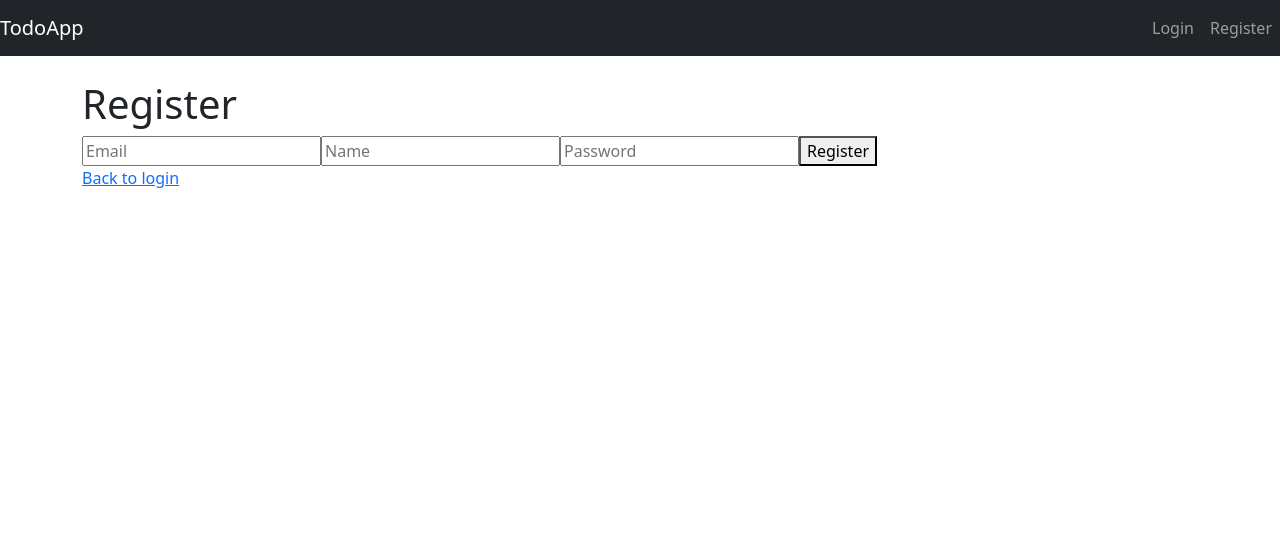
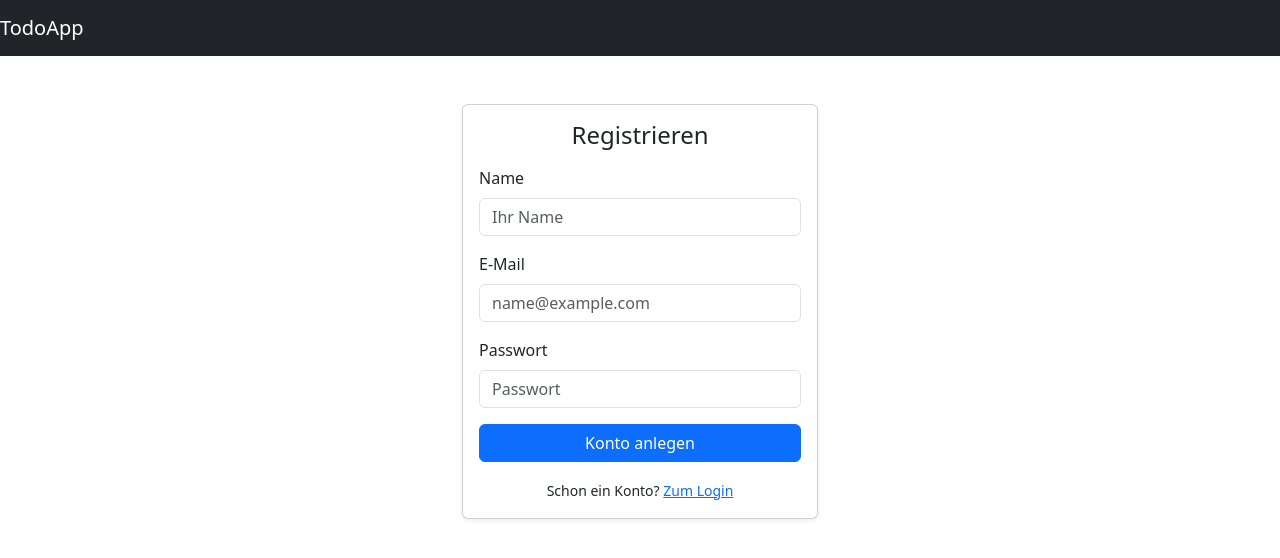
Before and after one commit to hboers/gotasks, a Vue app in the folder frontend/: page /register in a window 1280 px wide. Shown: the top 558 px of the page. Built offline with nearby package versions, Linux system fonts and the light colour scheme; no server answers.

Commit message:
View überarbeitet

```diff
--- a/frontend/src/App.vue
+++ b/frontend/src/App.vue
@@ -15,9 +15,6 @@
       <ul class="navbar-nav me-auto mb-2 mb-lg-0">
         <template v-if="user">
         <li class="nav-item">
-          <router-link class="nav-link" to="/">Dashboard</router-link>
-        </li>
-        <li class="nav-item">
           <router-link class="nav-link" to="/todos">Todos</router-link>
         </li>
         </template>
@@ -28,16 +25,7 @@
         </template>
       </ul>
       <ul class="navbar-nav ms-auto mb-2 mb-lg-0">
-        <template v-if="!user">
-          <li class="nav-item">
-            <router-link class="nav-link" to="/login">Login</router-link>
-          </li>
-
-          <li class="nav-item">
-            <router-link class="nav-link" to="/register">Register</router-link>
-          </li>
-        </template>
-        <template v-else>
+        <template v-if="user">
           <li class="nav-item">
             <span class="nav-link disabled">
               <i class="bi bi-person-circle"></i>
@@ -50,9 +38,7 @@
         </template>
       </ul>
   </nav>
-  <div class="container mt-4">
-    <router-view />
-  </div>
+  <router-view />
 </template>
 <script setup>
   import { computed } from "vue";
--- a/frontend/src/views/DashboardView.vue
+++ b/frontend/src/views/DashboardView.vue
@@ -1,15 +1,9 @@
 <template>
-  <div>
+  <div class="container mt-3">
     <h1>DashBoard</h1>
-
-    <router-link to="/logout">Logout</router-link>
-
   </div>
 </template>
-
 <script setup>
 import { useRouter } from "vue-router";
 import { currentUser } from "../../stores/user";
-
-console.log(currentUser.value?.email);
 </script>
--- a/frontend/src/views/LoginView.vue
+++ b/frontend/src/views/LoginView.vue
@@ -1,17 +1,71 @@
 <template>
-  <div>
-    <h1>Login</h1>
+  <div class="container mt-5">
+    <div class="row justify-content-center">
+      <div class="col-md-6 col-lg-4">
 
-    <form @submit.prevent="doLogin">
-      <input v-model="email" type="email" placeholder="Email" required />
-      <input v-model="password" type="password" placeholder="Password" required />
-      <button type="submit">Login</button>
-    </form>
+        <div class="card shadow-sm">
+          <div class="card-body">
+            <h1 class="h4 mb-3 text-center">Login</h1>
 
-    <router-link to="/register">Create an account</router-link>
+            <!-- Fehlermeldung -->
+            <div
+              v-if="error"
+              class="alert alert-danger py-2"
+              role="alert"
+            >
+              {{ error }}
+            </div>
+
+            <form @submit.prevent="doLogin">
+              <div class="mb-3">
+                <label for="email" class="form-label">E-Mail</label>
+                <input
+                  id="email"
+                  v-model="email"
+                  type="email"
+                  class="form-control"
+                  placeholder="name@example.com"
+                  required
+                  autocomplete="email"
+                />
+              </div>
+
+              <div class="mb-3">
+                <label for="password" class="form-label">Passwort</label>
+                <input
+                  id="password"
+                  v-model="password"
+                  type="password"
+                  class="form-control"
+                  placeholder="Passwort"
+                  required
+                  autocomplete="current-password"
+                />
+              </div>
+
+              <button
+                type="submit"
+                class="btn btn-primary w-100"
+                :disabled="loading"
+              >
+                <span v-if="loading" class="spinner-border spinner-border-sm me-2" role="status" aria-hidden="true"></span>
+                Anmelden
+              </button>
+            </form>
+
+            <div class="mt-3 text-center">
+              <small>
+                Noch kein Konto?
+                <router-link to="/register">Registrieren</router-link>
+              </small>
+            </div>
+          </div>
+        </div>
+
+      </div>
+    </div>
   </div>
 </template>
-
 <script setup>
 import { ref } from "vue";
 import { login } from "../api";
--- a/frontend/src/views/RegisterView.vue
+++ b/frontend/src/views/RegisterView.vue
@@ -1,29 +1,129 @@
 <template>
-  <div>
-    <h1>Register</h1>
+  <div class="container mt-5">
+    <div class="row justify-content-center">
+      <div class="col-md-6 col-lg-4">
 
-    <form @submit.prevent="doRegister">
-      <input v-model="email" type="email" placeholder="Email" required />
-      <input v-model="name" type="text" placeholder="Name" required />
-      <input v-model="password" type="password" placeholder="Password" required />
-      <button type="submit">Register</button>
-    </form>
+        <div class="card shadow-sm">
+          <div class="card-body">
+            <h1 class="h4 mb-3 text-center">Registrieren</h1>
 
-    <router-link to="/">Back to login</router-link>
+            <!-- Fehlermeldung -->
+            <div
+              v-if="error"
+              class="alert alert-danger py-2"
+              role="alert"
+            >
+              {{ error }}
+            </div>
+
+            <!-- Erfolgsmeldung (optional) -->
+            <div
+              v-if="success"
+              class="alert alert-success py-2"
+              role="alert"
+            >
+              {{ success }}
+            </div>
+
+            <form @submit.prevent="doRegister">
+              <div class="mb-3">
+                <label for="name" class="form-label">Name</label>
+                <input
+                  id="name"
+                  v-model="name"
+                  type="text"
+                  class="form-control"
+                  placeholder="Ihr Name"
+                  required
+                  autocomplete="name"
+                />
+              </div>
+
+              <div class="mb-3">
+                <label for="email" class="form-label">E-Mail</label>
+                <input
+                  id="email"
+                  v-model="email"
+                  type="email"
+                  class="form-control"
+                  placeholder="name@example.com"
+                  required
+                  autocomplete="email"
+                />
+              </div>
+
+              <div class="mb-3">
+                <label for="password" class="form-label">Passwort</label>
+                <input
+                  id="password"
+                  v-model="password"
+                  type="password"
+                  class="form-control"
+                  placeholder="Passwort"
+                  required
+                  autocomplete="new-password"
+                />
+              </div>
+
+              <button
+                type="submit"
+                class="btn btn-primary w-100"
+                :disabled="loading"
+              >
+                <span
+                  v-if="loading"
+                  class="spinner-border spinner-border-sm me-2"
+                  role="status"
+                  aria-hidden="true"
+                ></span>
+                Konto anlegen
+              </button>
+            </form>
+
+            <div class="mt-3 text-center">
+              <small>
+                Schon ein Konto?
+                <router-link to="/login">Zum Login</router-link>
+              </small>
+            </div>
+          </div>
+        </div>
+
+      </div>
+    </div>
   </div>
 </template>
 
 <script setup>
 import { ref } from "vue";
+import { useRouter } from "vue-router";
+// Passe den Import ggf. an deinen api.js Namen an:
 import { register } from "../api";
 
+const router = useRouter();
+
+const name = ref("");
 const email = ref("");
-const name = ref("");
 const password = ref("");
+const error = ref("");
+const success = ref("");
+const loading = ref(false);
 
 async function doRegister() {
-  await register(email.value, name.value, password.value);
-  alert("Registered!");
-  location.href = "/";
+  error.value = "";
+  success.value = "";
+  loading.value = true;
+
+  try {
+    await register(email.value, name.value, password.value);
+
+    success.value = "Registrierung erfolgreich. Du kannst dich jetzt einloggen.";
+    // Kurze Pause optional, direktes Redirect ist meist praktischer:
+    await router.push("/login");
+  } catch (e) {
+    error.value = e?.message || "Registrierung fehlgeschlagen";
+  } finally {
+    loading.value = false;
+  }
 }
 </script>
--- a/frontend/src/views/TodoView.vue
+++ b/frontend/src/views/TodoView.vue
@@ -1,8 +1,6 @@
 <template>
-  <div>
+  <div class="container mt-3">
     <h1>Todos</h1>
-
-    <router-link to="/">Logout</router-link>
 
     <ul>
       <li v-for="t in todos" :key="t.id">
```
